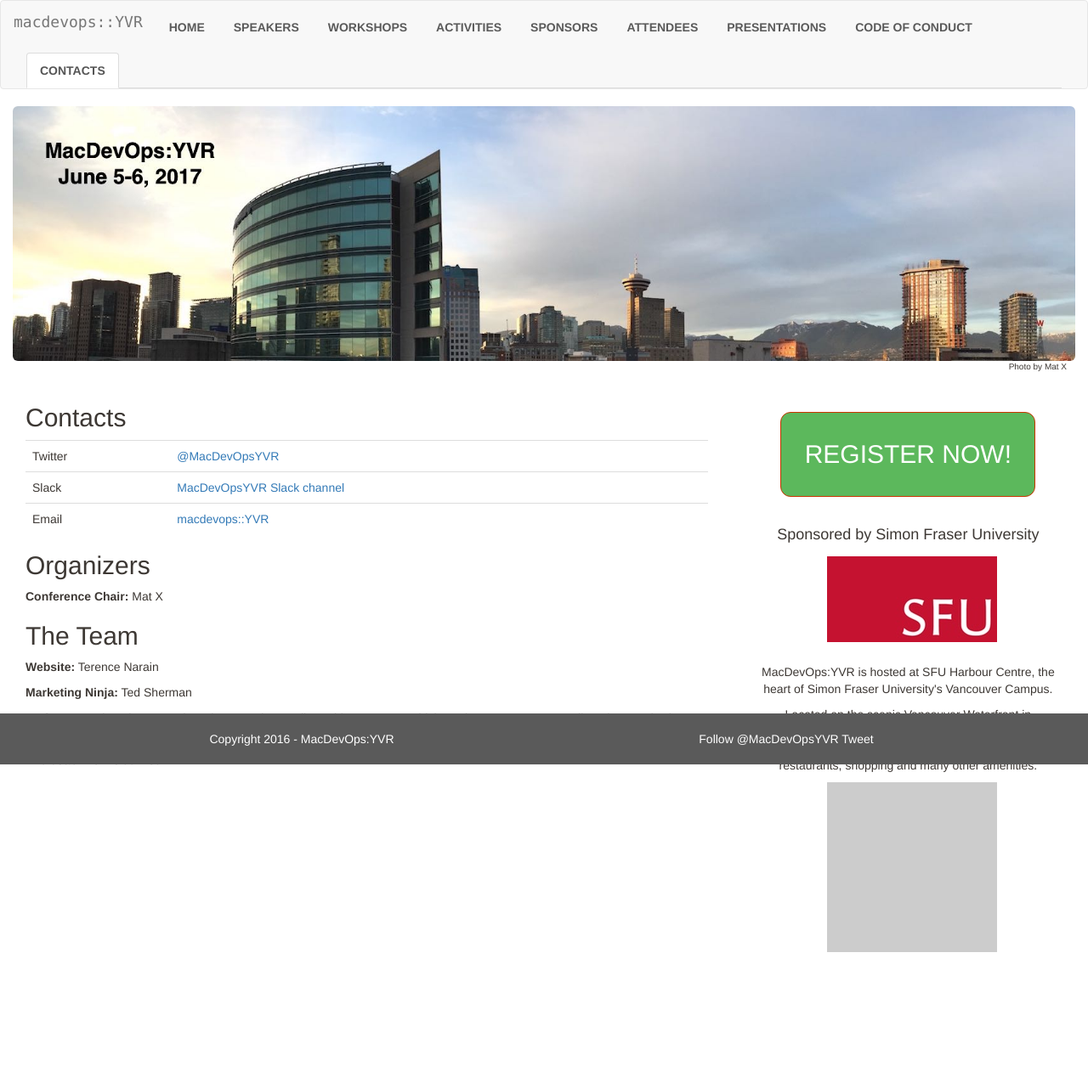
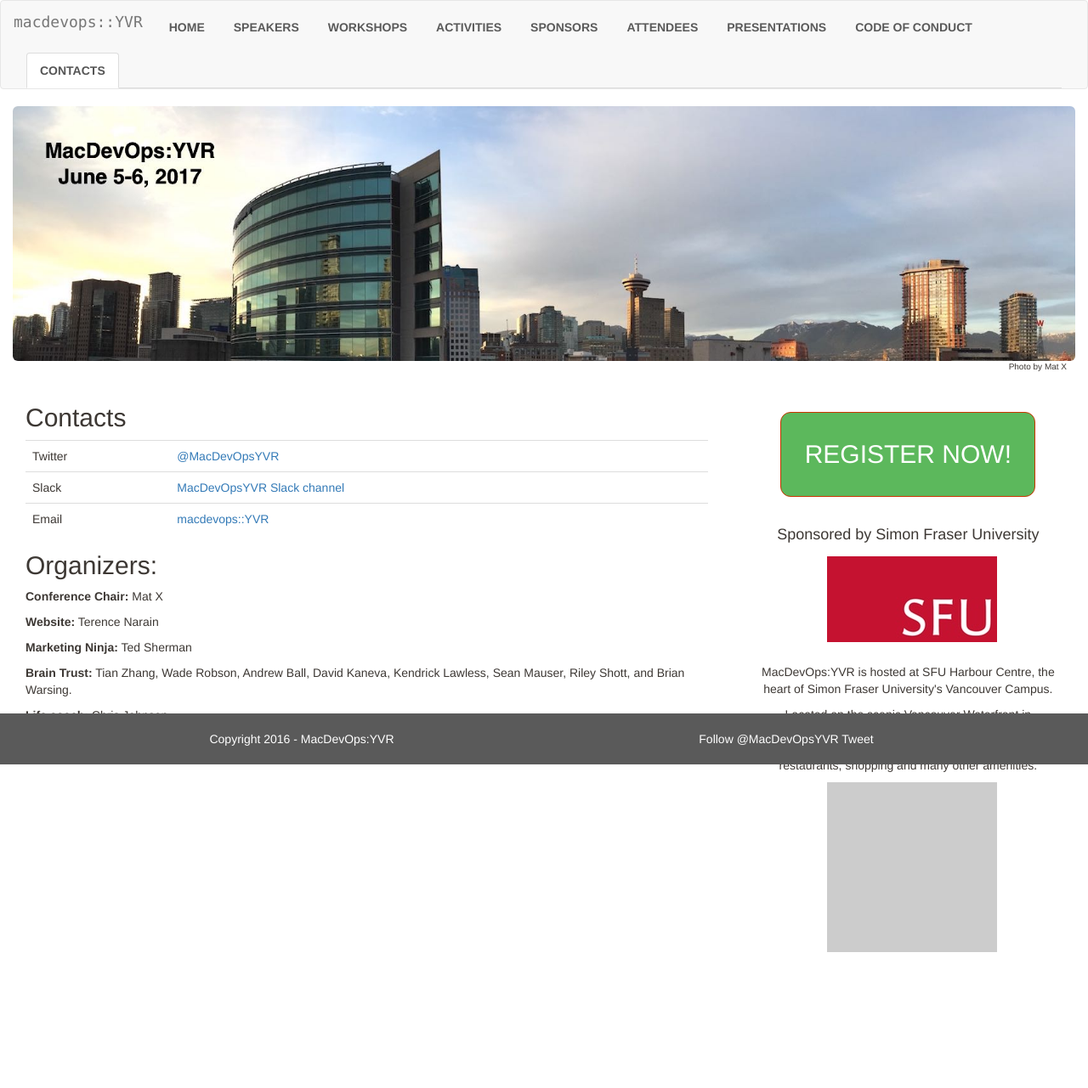
Before and after one commit to macdevopsyvr/macdevopsyvr.github.io, a Jekyll site: the page built from contacts/index.md, in a window 1280 px wide. Shown: the whole page at 85% size. Built offline with Jekyll 4.4.1, drawn with Linux system fonts in a browser that asks for light colours; comment, search, counter and statistics services are not loaded.

Commit message:
Update on the update
Dreamy team

```diff
--- a/contacts/index.md
+++ b/contacts/index.md
@@ -8,11 +8,9 @@
 
 {% include contacts.html %}
 
-## Organizers
+## Organizers:
 
 <strong>Conference Chair:</strong> Mat X
-
-## The Team
 
 <strong>Website:</strong> Terence Narain
 
```
